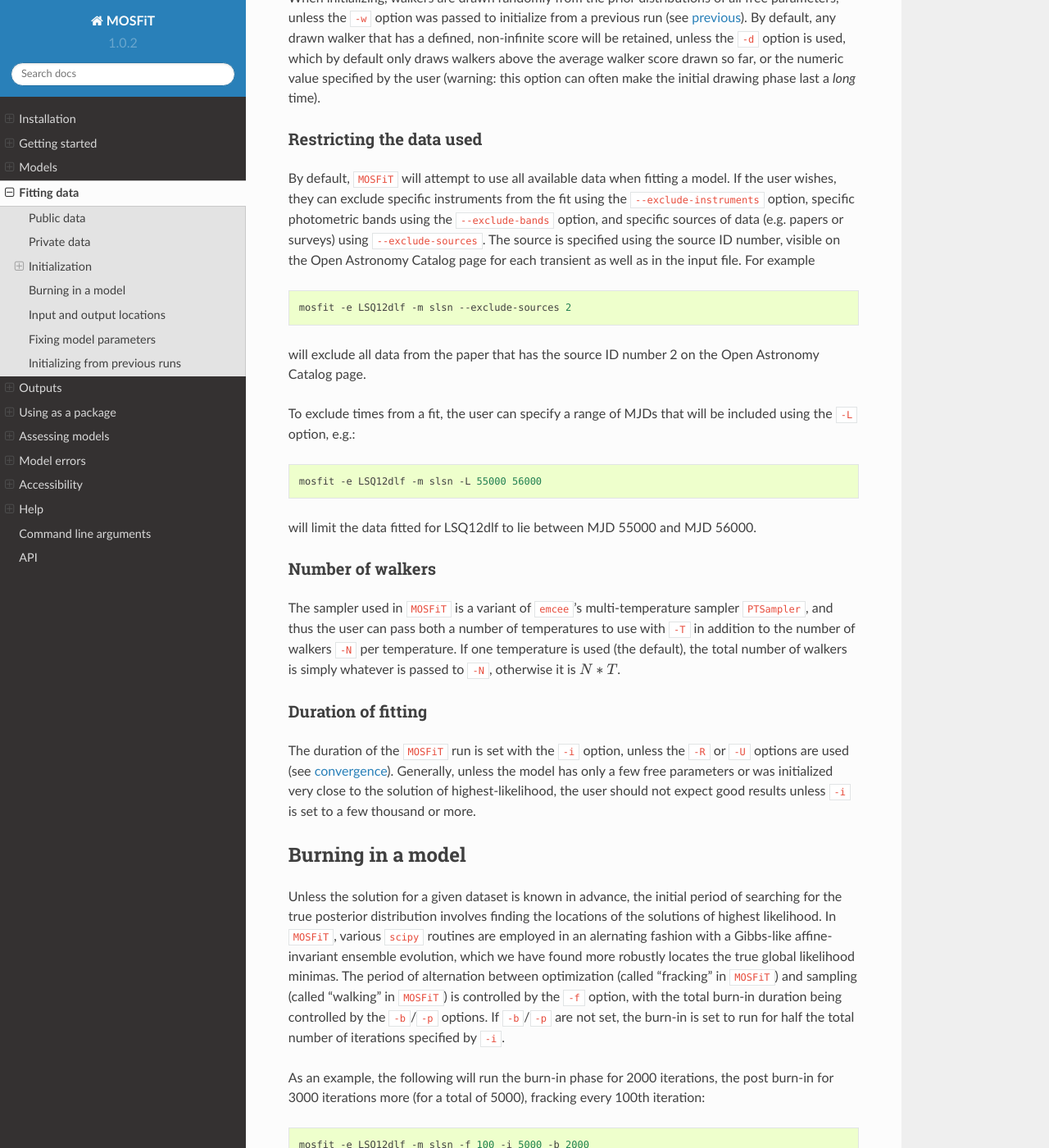
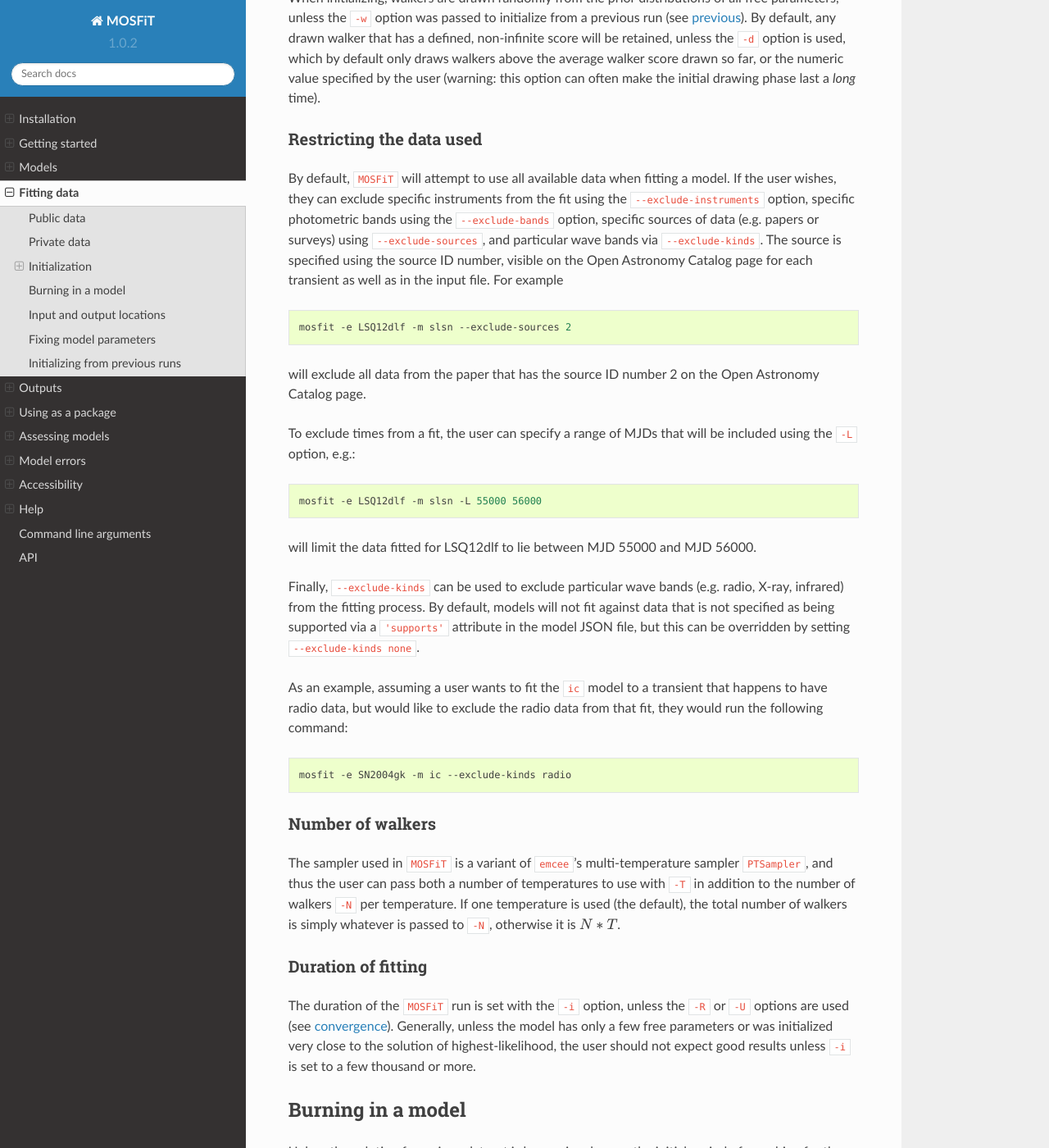
Before and after one commit to guillochon/MOSFiT, a Sphinx documentation site: the page built from docs/fitting.rst, in a window 1280 px wide and 1400 px high, scrolled down 1617 px. Shown: the whole window at 82% size. Built offline with Sphinx 7.4.7 and the Read the Docs theme 2.0.0, drawn with Linux system fonts in a browser that asks for light colours.

Commit message:
DOCS: document `--exclude-kinds` [ci skip]

```diff
--- a/docs/fitting.rst
+++ b/docs/fitting.rst
@@ -59,7 +59,7 @@ When initializing, walkers are drawn randomly from the prior distributions of al
 Restricting the data used
 =========================
 
-By default, ``MOSFiT`` will attempt to use all available data when fitting a model. If the user wishes, they can exclude specific instruments from the fit using the ``--exclude-instruments`` option, specific photometric bands using the ``--exclude-bands`` option, and specific sources of data (e.g. papers or surveys) using ``--exclude-sources``. The source is specified using the source ID number, visible on the Open Astronomy Catalog page for each transient as well as in the input file. For example
+By default, ``MOSFiT`` will attempt to use all available data when fitting a model. If the user wishes, they can exclude specific instruments from the fit using the ``--exclude-instruments`` option, specific photometric bands using the ``--exclude-bands`` option, specific sources of data (e.g. papers or surveys) using ``--exclude-sources``, and particular wave bands via ``--exclude-kinds``. The source is specified using the source ID number, visible on the Open Astronomy Catalog page for each transient as well as in the input file. For example
 
 .. code-block:: bash
 
@@ -74,6 +74,14 @@ To exclude times from a fit, the user can specify a range of MJDs that will be i
     mosfit -e LSQ12dlf -m slsn -L 55000 56000
 
 will limit the data fitted for LSQ12dlf to lie between MJD 55000 and MJD 56000.
+
+Finally, ``--exclude-kinds`` can be used to exclude particular wave bands (e.g. radio, X-ray, infrared) from the fitting process. By default, models will not fit against data that is not specified as being supported via a ``'supports'`` attribute in the model JSON file, but this can be overridden by setting ``--exclude-kinds none``.
+
+As an example, assuming a user wants to fit the ``ic`` model to a transient that happens to have radio data, but would like to exclude the radio data from that fit, they would run the following command:
+
+.. code-block:: bash
+
+    mosfit -e SN2004gk -m ic --exclude-kinds radio
 
 .. _number:
 
```
